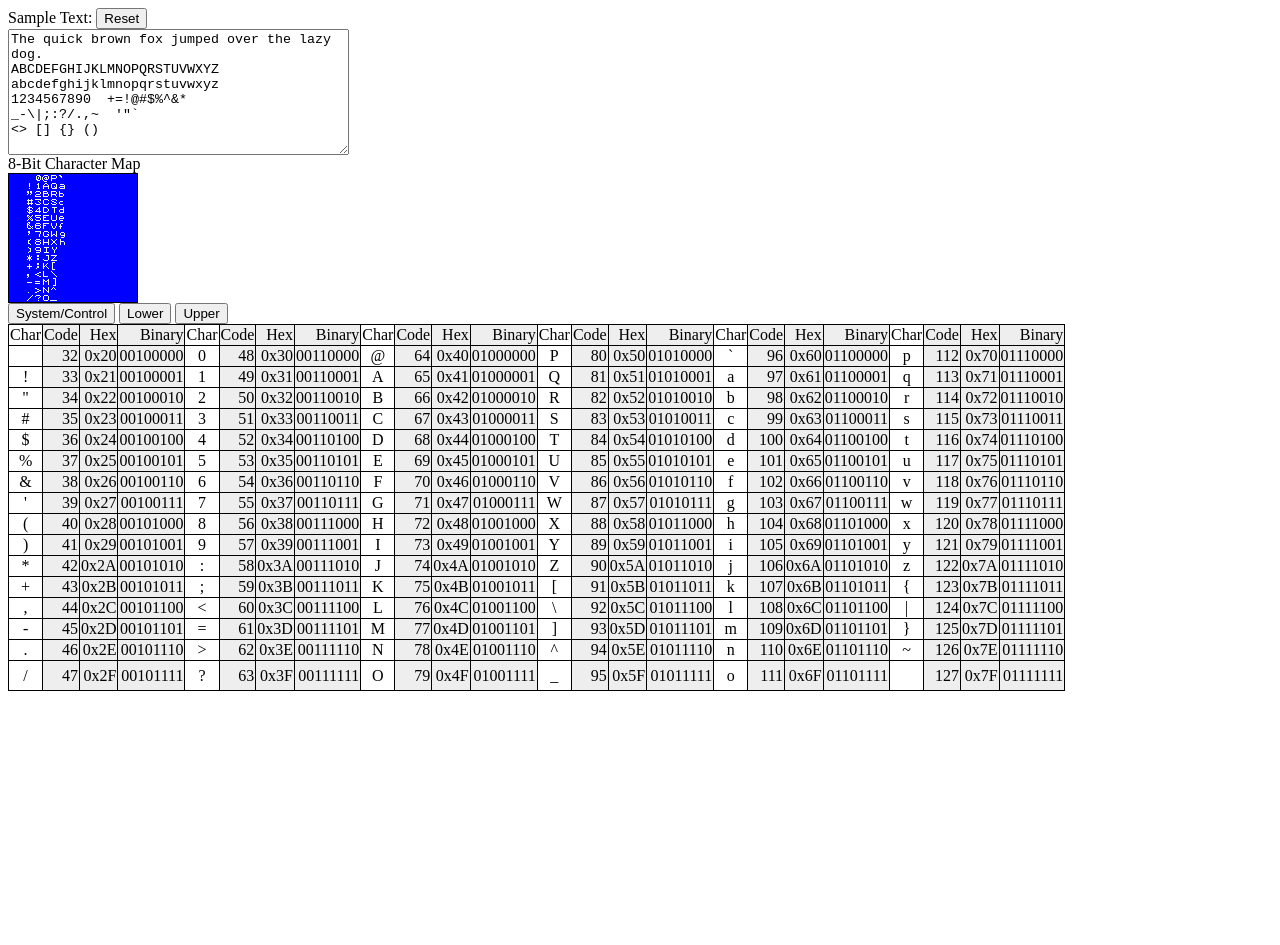
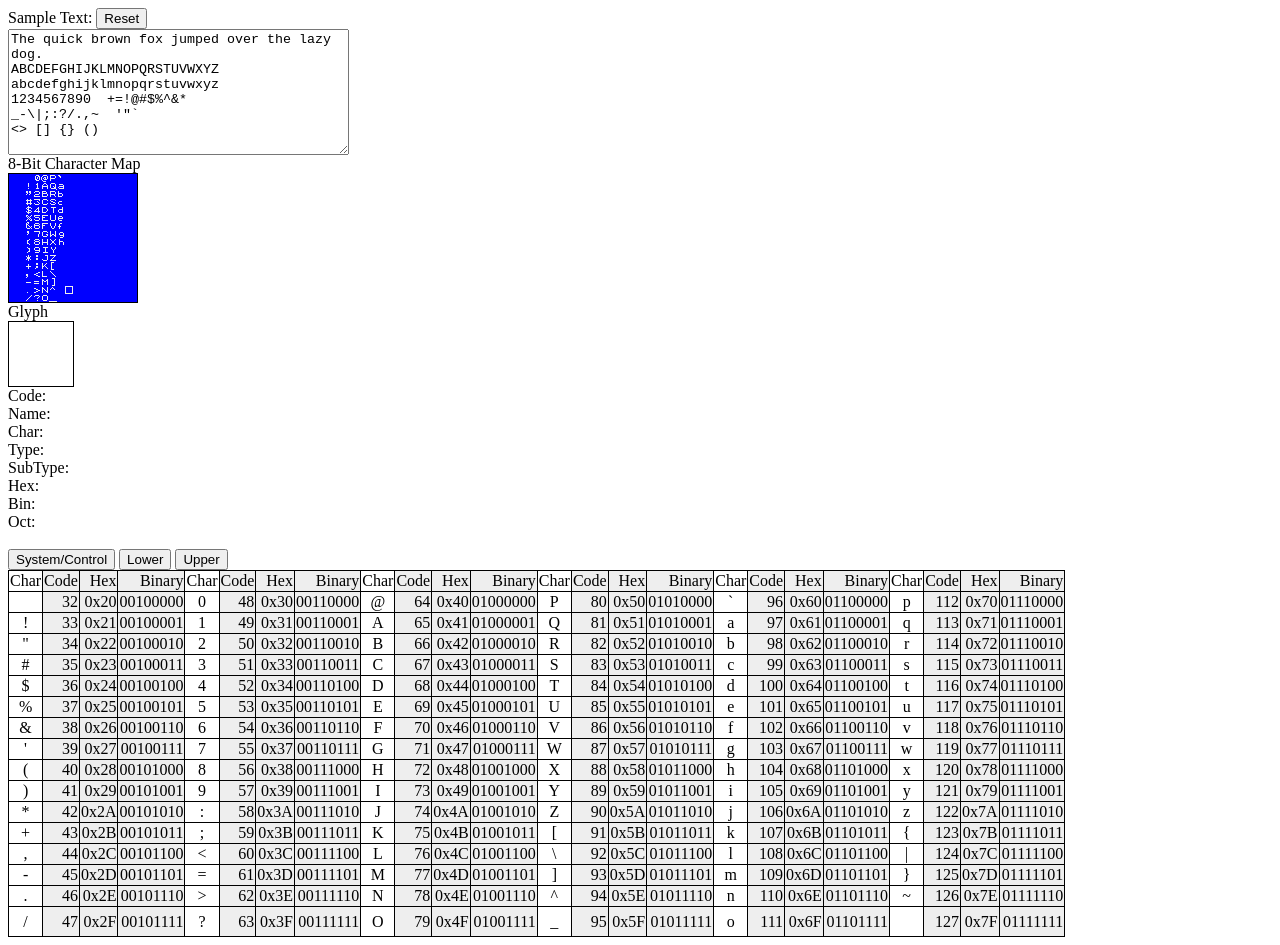
Before and after one commit to lewismoten/bit-font-88, a plain HTML site: page draw/index.html in a window 1280 px wide. Before the commit the page ends 800 px from the top, so only its background shows below. Drawn offline with Linux system fonts and the light colour scheme.

Commit message:
show selected/clicked glyph

```diff
--- a/draw/data.js
+++ b/draw/data.js
@@ -464,7 +464,7 @@ var data = {
     {
       code: 48,
       type: "printable",
-      subtype: "number",
+      subType: "number",
       name: "zero",
       bits: [
         0b00000000,
@@ -480,7 +480,7 @@ var data = {
     {
       code: 49,
       type: "printable",
-      subtype: "number",
+      subType: "number",
       name: "one",
       bits: [
         0b00000000,
@@ -496,7 +496,7 @@ var data = {
     {
       code: 50,
       type: "printable",
-      subtype: "number",
+      subType: "number",
       name: "two",
       bits: [
         0b00000000,
@@ -512,7 +512,7 @@ var data = {
     {
       code: 51,
       type: "printable",
-      subtype: "number",
+      subType: "number",
       name: "three",
       bits: [
         0b00000000,
@@ -528,7 +528,7 @@ var data = {
     {
       code: 52,
       type: "printable",
-      subtype: "number",
+      subType: "number",
       name: "four",
       bits: [
         0b00000000,
@@ -544,7 +544,7 @@ var data = {
     {
       code: 53,
       type: "printable",
-      subtype: "number",
+      subType: "number",
       name: "five",
       bits: [
         0b00000000,
@@ -560,7 +560,7 @@ var data = {
     {
       code: 54,
       type: "printable",
-      subtype: "number",
+      subType: "number",
       name: "six",
       bits: [
         0b00000000,
@@ -576,7 +576,7 @@ var data = {
     {
       code: 55,
       type: "printable",
-      subtype: "number",
+      subType: "number",
       name: "seven",
       bits: [
         0b00000000,
@@ -592,7 +592,7 @@ var data = {
     {
       code: 56,
       type: "printable",
-      subtype: "number",
+      subType: "number",
       name: "eight",
       bits: [
         0b00000000,
@@ -608,7 +608,7 @@ var data = {
     {
       code: 57,
       type: "printable",
-      subtype: "number",
+      subType: "number",
       name: "nine",
       bits: [
         0b00000000,
@@ -624,7 +624,7 @@ var data = {
     {
       code: 58,
       type: "printable",
-      subtype: "symbol",
+      subType: "symbol",
       name: "colon",
       bits: [
         0b00000000,
@@ -640,7 +640,7 @@ var data = {
     {
       code: 59,
       type: "printable",
-      subtype: "symbol",
+      subType: "symbol",
       name: "semicolon",
       bits: [
         0b00000000,
@@ -656,7 +656,7 @@ var data = {
     {
       code: 60,
       type: "printable",
-      subtype: "symbol",
+      subType: "symbol",
       name: "less-than",
       bits: [
         0b00000000,
@@ -672,7 +672,7 @@ var data = {
     {
       code: 61,
       type: "printable",
-      subtype: "symbol",
+      subType: "symbol",
       name: "equals sign",
       bits: [
         0b00000000,
@@ -688,7 +688,7 @@ var data = {
     {
       code: 62,
       type: "printable",
-      subtype: "symbol",
+      subType: "symbol",
       name: "greater-than",
       bits: [
         0b00000000,
@@ -704,7 +704,7 @@ var data = {
     {
       code: 63,
       type: "printable",
-      subtype: "symbol",
+      subType: "symbol",
       name: "question mark",
       bits: [
         0b00000000,
@@ -720,7 +720,7 @@ var data = {
     {
       code: 64,
       type: "printable",
-      subtype: "symbol",
+      subType: "symbol",
       name: "at sign",
       bits: [
         0b00000000,
@@ -736,7 +736,7 @@ var data = {
     {
       code: 65,
       type: "printable",
-      subtype: "letter",
+      subType: "letter",
       name: "A",
       bits: [
         0b00000000,
@@ -752,7 +752,7 @@ var data = {
     {
       code: 66,
       type: "printable",
-      subtype: "letter",
+      subType: "letter",
       name: "B",
       bits: [
         0b00000000,
@@ -768,7 +768,7 @@ var data = {
     {
       code: 67,
       type: "printable",
-      subtype: "letter",
+      subType: "letter",
       name: "C",
       bits: [
         0b00000000,
@@ -784,7 +784,7 @@ var data = {
     {
       code: 68,
       type: "printable",
-      subtype: "letter",
+      subType: "letter",
       name: "D",
       bits: [
         0b00000000,
@@ -800,7 +800,7 @@ var data = {
     {
       code: 69,
       type: "printable",
-      subtype: "letter",
+      subType: "letter",
       name: "E",
       bits: [
         0b00000000,
@@ -816,7 +816,7 @@ var data = {
     {
       code: 70,
       type: "printable",
-      subtype: "letter",
+      subType: "letter",
       name: "F",
       bits: [
         0b00000000,
@@ -832,7 +832,7 @@ var data = {
     {
       code: 71,
       type: "printable",
-      subtype: "letter",
+      subType: "letter",
       name: "G",
       bits: [
         0b00000000,
@@ -848,7 +848,7 @@ var data = {
     {
       code: 72,
       type: "printable",
-      subtype: "letter",
+      subType: "letter",
       name: "H",
       bits: [
         0b00000000,
@@ -864,7 +864,7 @@ var data = {
     {
       code: 73,
       type: "printable",
-      subtype: "letter",
+      subType: "letter",
       name: "I",
       bits: [
         0b00000000,
@@ -880,7 +880,7 @@ var data = {
     {
       code: 74,
       type: "printable",
-      subtype: "letter",
+      subType: "letter",
       name: "J",
       bits: [
         0b00000000,
@@ -896,7 +896,7 @@ var data = {
     {
       code: 75,
       type: "printable",
-      subtype: "letter",
+      subType: "letter",
       name: "K",
       bits: [
         0b00000000,
@@ -912,7 +912,7 @@ var data = {
     {
       code: 76,
       type: "printable",
-      subtype: "letter",
+      subType: "letter",
       name: "L",
       bits: [
         0b00000000,
@@ -928,7 +928,7 @@ var data = {
     {
       code: 77,
       type: "printable",
-      subtype: "letter",
+      subType: "letter",
       name: "M",
       bits: [
         0b00000000,
@@ -944,7 +944,7 @@ var data = {
     {
       code: 78,
       type: "printable",
-      subtype: "letter",
+      subType: "letter",
       name: "N",
       bits: [
         0b00000000,
@@ -960,7 +960,7 @@ var data = {
     {
       code: 79,
       type: "printable",
-      subtype: "letter",
+      subType: "letter",
       name: "O",
       bits: [
         0b00000000,
@@ -976,7 +976,7 @@ var data = {
     {
       code: 80,
       type: "printable",
-      subtype: "letter",
+      subType: "letter",
       name: "P",
       bits: [
         0b00000000,
@@ -992,7 +992,7 @@ var data = {
     {
       code: 81,
       type: "printable",
-      subtype: "letter",
+      subType: "letter",
       name: "Q",
       bits: [
         0b00000000,
@@ -1008,7 +1008,7 @@ var data = {
     {
       code: 82,
       type: "printable",
-      subtype: "letter",
+      subType: "letter",
       name: "R",
       bits: [
         0b00000000,
@@ -1024,7 +1024,7 @@ var data = {
     {
       code: 83,
       type: "printable",
-      subtype: "letter",
+      subType: "letter",
       name: "S",
       bits: [
         0b00000000,
@@ -1040,7 +1040,7 @@ var data = {
     {
       code: 84,
       type: "printable",
-      subtype: "letter",
+      subType: "letter",
       name: "T",
       bits: [
         0b00000000,
@@ -1056,7 +1056,7 @@ var data = {
     {
       code: 85,
       type: "printable",
-      subtype: "letter",
+      subType: "letter",
       name: "U",
       bits: [
         0b00000000,
@@ -1072,7 +1072,7 @@ var data = {
     {
       code: 86,
       type: "printable",
-      subtype: "letter",
+      subType: "letter",
       name: "V",
       bits: [
         0b00000000,
@@ -1088,7 +1088,7 @@ var data = {
     {
       code: 87,
       type: "printable",
-      subtype: "letter",
+      subType: "letter",
       name: "W",
       bits: [
         0b00000000,
@@ -1104,7 +1104,7 @@ var data = {
     {
       code: 88,
       type: "printable",
-      subtype: "letter",
+      subType: "letter",
       name: "X",
       bits: [
         0b00000000,
@@ -1120,7 +1120,7 @@ var data = {
     {
       code: 89,
       type: "printable",
-      subtype: "letter",
+      subType: "letter",
       name: "Y",
       bits: [
         0b00000000,
@@ -1136,7 +1136,7 @@ var data = {
     {
       code: 90,
       type: "printable",
-      subtype: "letter",
+      subType: "letter",
       name: "Z",
       bits: [
         0b00000000,
@@ -1152,7 +1152,7 @@ var data = {
     {
       code: 91,
       type: "printable",
-      subtype: "symbol",
+      subType: "symbol",
       name: "opening square bracket",
       bits: [
         0b00111000,
@@ -1168,7 +1168,7 @@ var data = {
     {
       code: 92,
       type: "printable",
-      subtype: "symbol",
+      subType: "symbol",
       name: "backward slash",
       bits: [
         0b00000000,
@@ -1184,7 +1184,7 @@ var data = {
     {
       code: 93,
       type: "printable",
-      subtype: "symbol",
+      subType: "symbol",
       name: "closing square bracket",
       bits: [
         0b00011100,
@@ -1200,7 +1200,7 @@ var data = {
     {
       code: 94,
       type: "printable",
-      subtype: "symbol",
+      subType: "symbol",
       name: "carot",
       bits: [
         0b00000000,
@@ -1209,15 +1209,17 @@ var data = {
         0b01000100,
         0b00000000,
         0b00000000,
+        0b00000000,
         0b00000000
       ]
     },
     {
       code: 95,
       type: "printable",
-      subtype: "symbol",
+      subType: "symbol",
       name: "underscore",
       bits: [
+        0b00000000,
         0b00000000,
         0b00000000,
         0b00000000,
@@ -1230,7 +1232,7 @@ var data = {
     {
       code: 96,
       type: "printable",
-      subtype: "symbol",
+      subType: "symbol",
       name: "grave accent",
       bits: [
         0b00000000,
@@ -1246,7 +1248,7 @@ var data = {
     {
       code: 97,
       type: "printable",
-      subtype: "letter",
+      subType: "letter",
       name: "a",
       bits: [
         0b00000000,
@@ -1262,7 +1264,7 @@ var data = {
     {
       code: 98,
       type: "printable",
-      subtype: "letter",
+      subType: "letter",
       name: "b",
       bits: [
         0b00000000,
@@ -1278,7 +1280,7 @@ var data = {
     {
       code: 99,
       type: "printable",
-      subtype: "letter",
+      subType: "letter",
       name: "c",
       bits: [
         0b00000000,
@@ -1294,7 +1296,7 @@ var data = {
     {
       code: 100,
       type: "printable",
-      subtype: "letter",
+      subType: "letter",
       name: "d",
       bits: [
         0b00000000,
@@ -1310,7 +1312,7 @@ var data = {
     {
       code: 101,
       type: "printable",
-      subtype: "letter",
+      subType: "letter",
       name: "e",
       bits: [
         0b00000000,
@@ -1326,7 +1328,7 @@ var data = {
     {
       code: 102,
       type: "printable",
-      subtype: "letter",
+      subType: "letter",
       name: "f",
       bits: [
         0b00000000,
@@ -1342,7 +1344,7 @@ var data = {
     {
       code: 103,
       type: "printable",
-      subtype: "letter",
+      subType: "letter",
       name: "g",
       bits: [
         0b00000000,
@@ -1358,7 +1360,7 @@ var data = {
     {
       code: 104,
       type: "printable",
-      subtype: "letter",
+      subType: "letter",
       name: "h",
       bits: [
         0b00000000,
@@ -1372,6 +1374,22 @@ var data = {
       ]
     },
     {
+      code: 126,
+      type: "test",
+      abbr: "test",
+      name: "test",
+      bits: [
+        0b11111111,
+        0b10000001,
+        0b10000001,
+        0b10000001,
+        0b10000001,
+        0b10000001,
+        0b10000001,
+        0b11111111
+      ]
+    },
+    {
       code: 127,
       type: "system",
       abbr: "del",
--- a/draw/draw.js
+++ b/draw/draw.js
@@ -5,6 +5,7 @@
   var lowerAsciiTable;
   var upperAsciiTable;
   var characterMap;
+  var glyph;
 
   win.addEventListener("load", startProgram);
 
@@ -14,8 +15,35 @@
     resetSampleText();
     setupAsciiTable();
     characterMap = document.getElementById("characterMap");
+    characterMap.addEventListener("click", selectGlyph);
+    glyph = document.getElementById("glyph");
     drawCharacterMap();
     showLower();
+  }
+
+  function selectGlyph(mouseEvent) {
+    var x = mouseEvent.offsetX;
+    var y = mouseEvent.offsetY;
+    var col = Math.floor(x / 8);
+    var row = Math.floor(y / 8);
+    var code = (col * 16) + row;
+
+    document.getElementById("glyphCode").innerText = code;
+    document.getElementById("glyphChar").innerText = String.fromCharCode(code);
+    document.getElementById("glyphHex").innerText = "0x" + ('0' + code.toString(16)).slice(-2).toUpperCase();
+    document.getElementById("glyphBin").innerText = "0xb" + ('0000000' + code.toString(2)).slice(-7);
+    document.getElementById("glyphOct").innerText = "0o" + ('00' + code.toString(8)).slice(-3);
+
+    var charData = data.chars.find(function(charData) { return charData.code === code; });
+    var ctx = glyph.getContext("2d");
+    ctx.fillStyle = "#0000ff";
+    ctx.fillRect(0, 0, glyph.width, glyph.height);
+    if (charData) {
+      drawBits(ctx, 0, 0, charData.bits, 8);
+      document.getElementById("glyphName").innerText = charData.name || "";
+      document.getElementById("glyphType").innerText = charData.type || "";
+      document.getElementById("glyphSubType").innerText = charData.subType || "";
+    }
   }
 
   function drawCharacterMap() {
@@ -28,23 +56,27 @@
       var charCode = charData.code;
       var col = charCode % 16;
       var row = (charCode - col) / 16;
+      if (charData.bits.length != 8)  {
+        console.log("byte length bad", charData.name, charData.code, charData.bits);
+      }
       drawBits(ctx, row * 8, col * 8, charData.bits);
     });
 
   }
 
-  function drawBits(ctx, x, y, bytes) {
+  function drawBits(ctx, x, y, bytes, scale) {
     if (bytes === undefined) return;
+    if (scale === undefined) scale = 1;
     ctx.fillStyle = "#eeeeee";
     for(var row = 0; row < bytes.length; row++) {
       // The the byte for the current line
       var line = bytes[row];
       for(var col = 0; col < 8; col++) {
         // Is bit for this column turned on in the line?
-        var drawDot = (line & (1 << (7 - (col - 1)))) > 0;
+        var drawDot = (line & (1 << (6 - (col - 1)))) > 0;
         if(drawDot) {
           // Draw our dot!
-          ctx.fillRect(x + col, y + row, 1,1);
+          ctx.fillRect((x + col) * scale, (y + row) * scale, scale, scale);
         }
       }
     }
--- a/draw/index.html
+++ b/draw/index.html
@@ -16,6 +16,17 @@
     8-Bit Character Map<br>
     <canvas id="characterMap" width="128" height="128"></canvas>
     <br>
+    Glyph<br>
+    <canvas id="glyph" width="64" height="64"></canvas><br>
+    Code: <span id="glyphCode"></span><br>
+    Name: <span id="glyphName"></span><br>
+    Char: <span id="glyphChar"></span><br>
+    Type: <span id="glyphType"></span><br>
+    SubType: <span id="glyphSubType"></span><br>
+    Hex: <span id="glyphHex"></span><br>
+    Bin: <span id="glyphBin"></span><br>
+    Oct: <span id="glyphOct"></span><br>
+    <br>
     <input type="button" id="systemAsciiButton" value="System/Control">
     <input type="button" id="lowerAsciiButton" value="Lower">
     <input type="button" id="upperAsciiButton" value="Upper">
```
